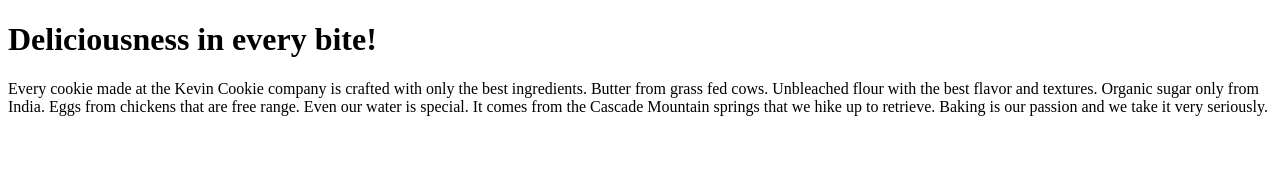
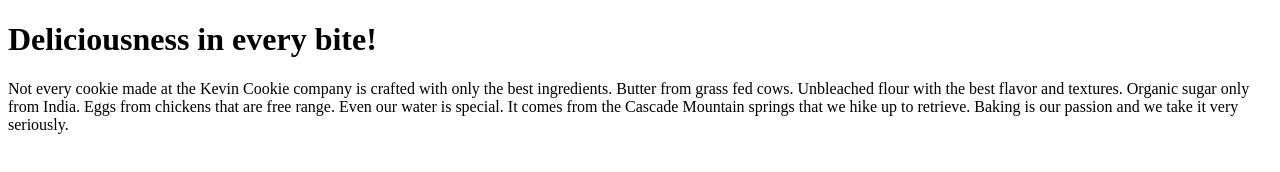
Before and after one commit to kjernest01/KevinCookieCompany.com, a plain HTML site: page index.htm in a window 1280 px wide. Drawn offline with Linux system fonts and the light colour scheme.

Commit message:
Updated index.htm to reflect that not every cookie is made from kevincookiecompay.com

```diff
--- a/index.htm
+++ b/index.htm
@@ -3,7 +3,7 @@
 <body>
 
 <h1>Deliciousness in every bite!</h1>
-<p>Every cookie made at the Kevin Cookie company is crafted with only the best ingredients. Butter from grass fed cows. Unbleached flour with the best flavor and textures. Organic sugar only from India. Eggs from chickens that are free range. Even our water is special. It comes from the Cascade Mountain springs that we hike up to retrieve. Baking is our passion and we take it very seriously.</p>
+<p>Not every cookie made at the Kevin Cookie company is crafted with only the best ingredients. Butter from grass fed cows. Unbleached flour with the best flavor and textures. Organic sugar only from India. Eggs from chickens that are free range. Even our water is special. It comes from the Cascade Mountain springs that we hike up to retrieve. Baking is our passion and we take it very seriously.</p>
 
 </body>
 </html>
```
